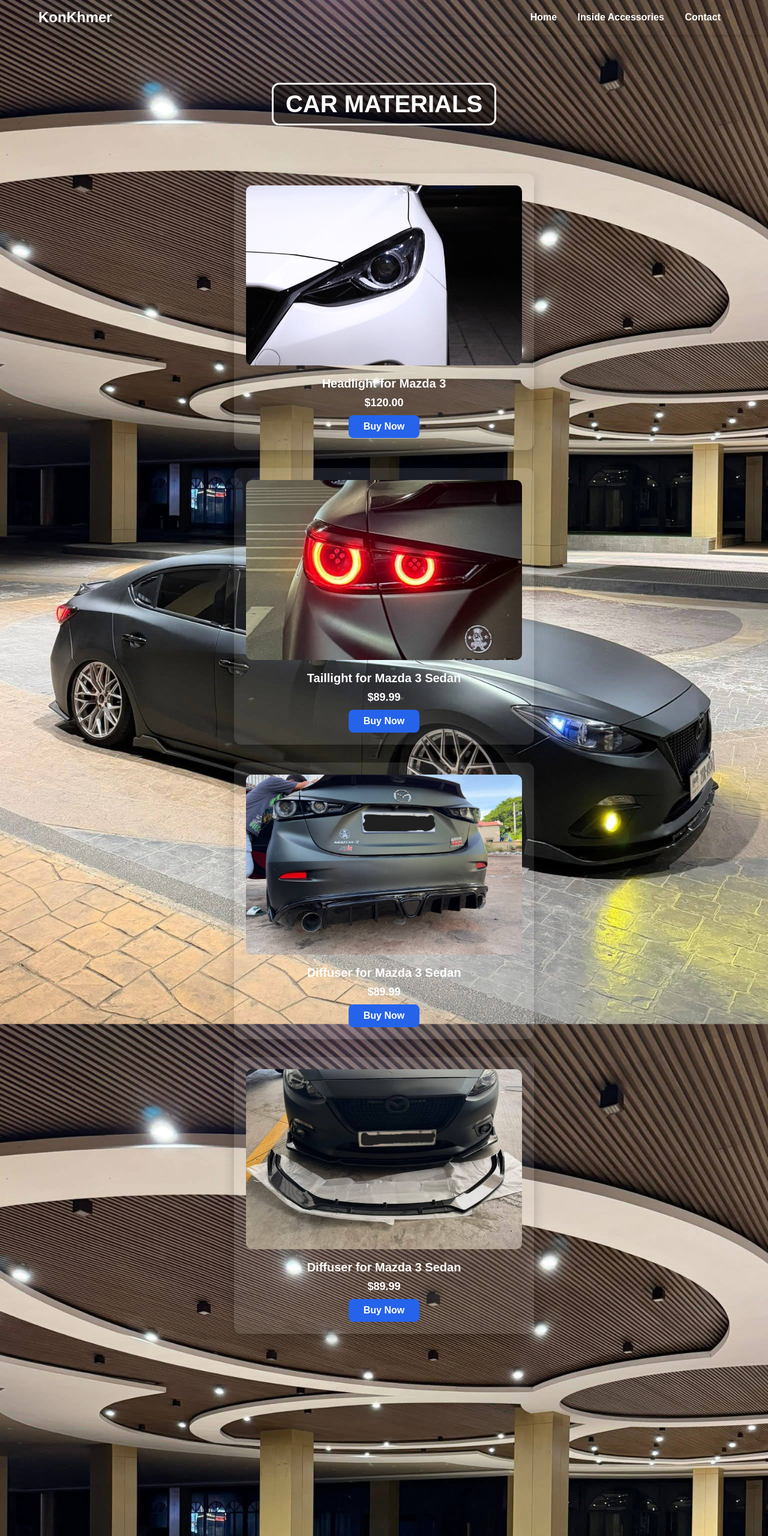
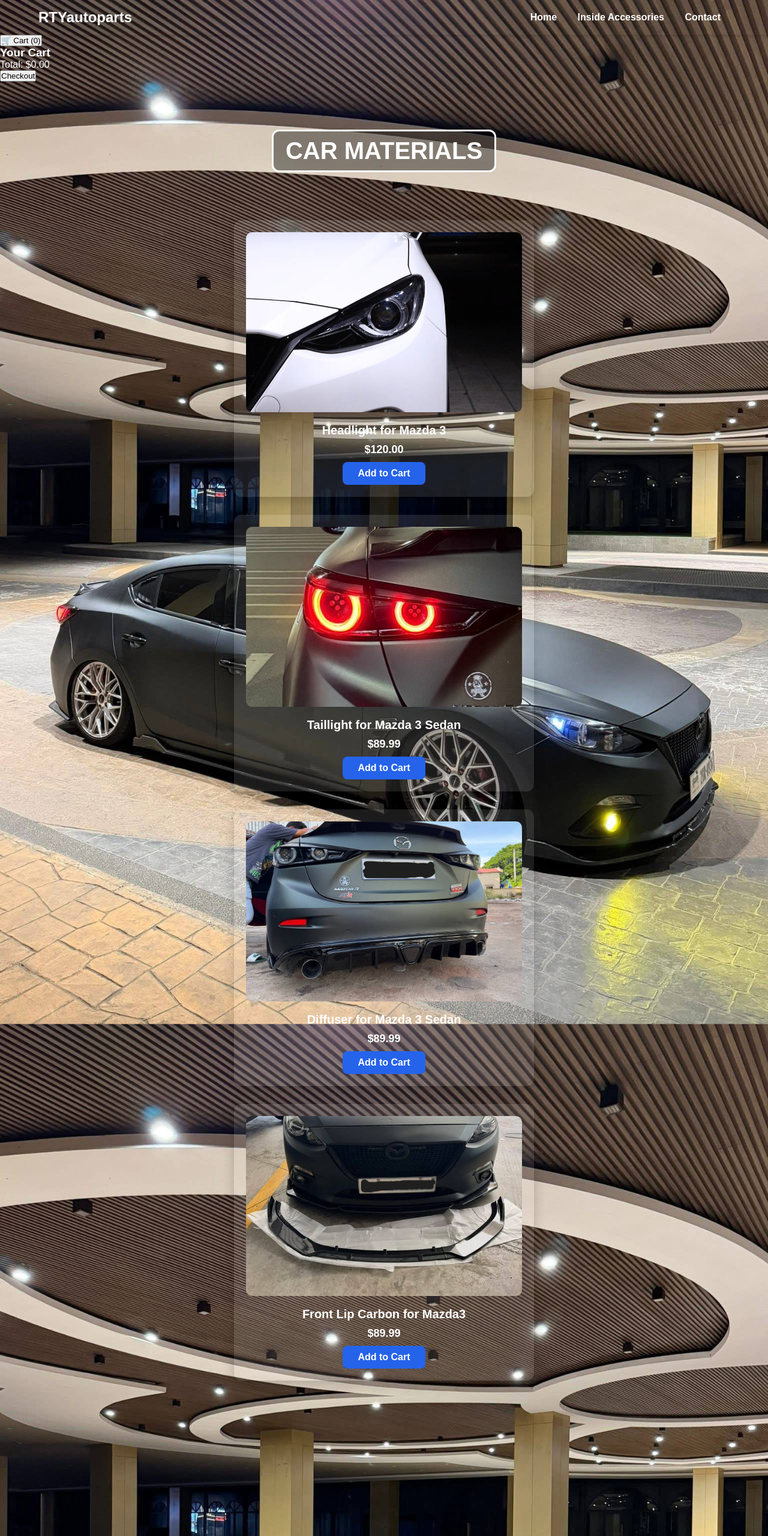
Before and after one commit to Sok-RithPanha/rty-website, a plain HTML site: page index.html in a window 1280 px wide. Shown: the top 2560 px of the page at 60% size. Drawn offline with Linux system fonts and the light colour scheme.

Commit message:
Update index.html

```diff
--- a/index.html
+++ b/index.html
@@ -3,14 +3,14 @@
 <head>
   <meta charset="UTF-8">
   <meta name="viewport" content="width=device-width, initial-scale=1.0">
-  <title>Panha's Product Store</title>
+  <title>RTYautoparts</title>
   <link rel="stylesheet" href="style.css">
 </head>
 <body>
   <!-- Header -->
   <header>
     <div class="container">
-      <h1>KonKhmer</h1>
+      <h1>RTYautoparts</h1>
       <nav>
         <a href="index.html">Home</a>
         <a href="inside_car.html">Inside Accessories</a>
@@ -19,7 +19,23 @@
     </div>
   </header>
 
+<script>
 
+
+
+</script>
+
+<!-- Cart Icon and Container -->
+<div class="cart-container">
+  <button id="cart-button">🛒 Cart (<span id="cart-count">0</span>)</button>
+  <div id="cart-box" class="hidden">
+    <h3>Your Cart</h3>
+    <ul id="cart-items"></ul>
+    <p>Total: $<span id="cart-total">0.00</span></p>
+    <button id="checkout-button" onclick="window.location.href='checkout.html'">Checkout</button>
+
+  </div>
+</div>
 
 
 
@@ -34,7 +50,8 @@
       <img src="product2.jpg" alt="Car Tire">
       <h4>Headlight for Mazda 3</h4>
       <span>$120.00</span>
-      <button>Buy Now</button>
+      <button onclick="addToCart('Headlight for Mazda 3', 120.00)">Add to Cart</button>
+
     </div>
 
     <!-- Product 2 -->
@@ -42,7 +59,8 @@
       <img src="p9.jpg" alt="Car Battery">
       <h4>Taillight for Mazda 3 Sedan</h4>
       <span>$89.99</span>
-      <button>Buy Now</button>
+      <button onclick="addToCart('Headlight for Mazda 3', 120.00)">Add to Cart</button>
+
     </div>
 
     <!-- Product 3 -->
@@ -50,19 +68,25 @@
       <img src="p5.jpg" alt="Diffuser">
       <h4>Diffuser for Mazda 3 Sedan</h4>
       <span>$89.99</span>
-      <button>Buy Now</button>
+      <button onclick="addToCart('Headlight for Mazda 3', 120.00)">Add to Cart</button>
+
     </div>
 
     <!-- Product 4 -->
     <div class="product-card">
       <img src="p11.jpg" alt="Car Accessory">
-      <h4>Diffuser for Mazda 3 Sedan</h4>
+      <h4>Front Lip Carbon for Mazda3</h4>
       <span>$89.99</span>
-      <button>Buy Now</button>
+      <button onclick="addToCart('Headlight for Mazda 3', 120.00)">Add to Cart</button>
+
     </div>
 
   </div>
 </section>
+
+
+
+
 
 
 
@@ -76,3 +100,61 @@
   </footer>
 </body>
 </html>
+
+<script>
+  let cart = JSON.parse(localStorage.getItem('cart')) || [];
+
+  const cartCount = document.getElementById('cart-count');
+  const cartBox = document.getElementById('cart-box');
+  const cartItems = document.getElementById('cart-items');
+  const cartTotal = document.getElementById('cart-total');
+
+  document.getElementById('cart-button').addEventListener('click', () => {
+    cartBox.classList.toggle('hidden');
+  });
+
+  document.querySelectorAll('.product-card button').forEach(button => {
+    button.addEventListener('click', event => {
+      const card = event.target.closest('.product-card');
+      const name = card.querySelector('h4').innerText;
+      const price = parseFloat(card.querySelector('span').innerText.replace('$', ''));
+
+      // Add item to cart
+      cart.push({ name, price });
+      saveCart();
+      updateCart();
+    });
+  });
+
+  function updateCart() {
+    cartItems.innerHTML = '';
+    let total = 0;
+
+    cart.forEach((item, index) => {
+      total += item.price;
+
+      const li = document.createElement('li');
+      li.innerHTML = `
+        ${item.name} - $${item.price.toFixed(2)}
+        <button onclick="removeFromCart(${index})" style="margin-left:10px; background:red; color:white; border:none; border-radius:5px; cursor:pointer;">Remove</button>
+      `;
+      cartItems.appendChild(li);
+    });
+
+    cartCount.innerText = cart.length;
+    cartTotal.innerText = total.toFixed(2);
+  }
+
+  function removeFromCart(index) {
+    cart.splice(index, 1);
+    saveCart();
+    updateCart();
+  }
+
+  function saveCart() {
+    localStorage.setItem('cart', JSON.stringify(cart));
+  }
+
+  // ✅ Load existing cart when page loads
+  updateCart();
+</script>
```
